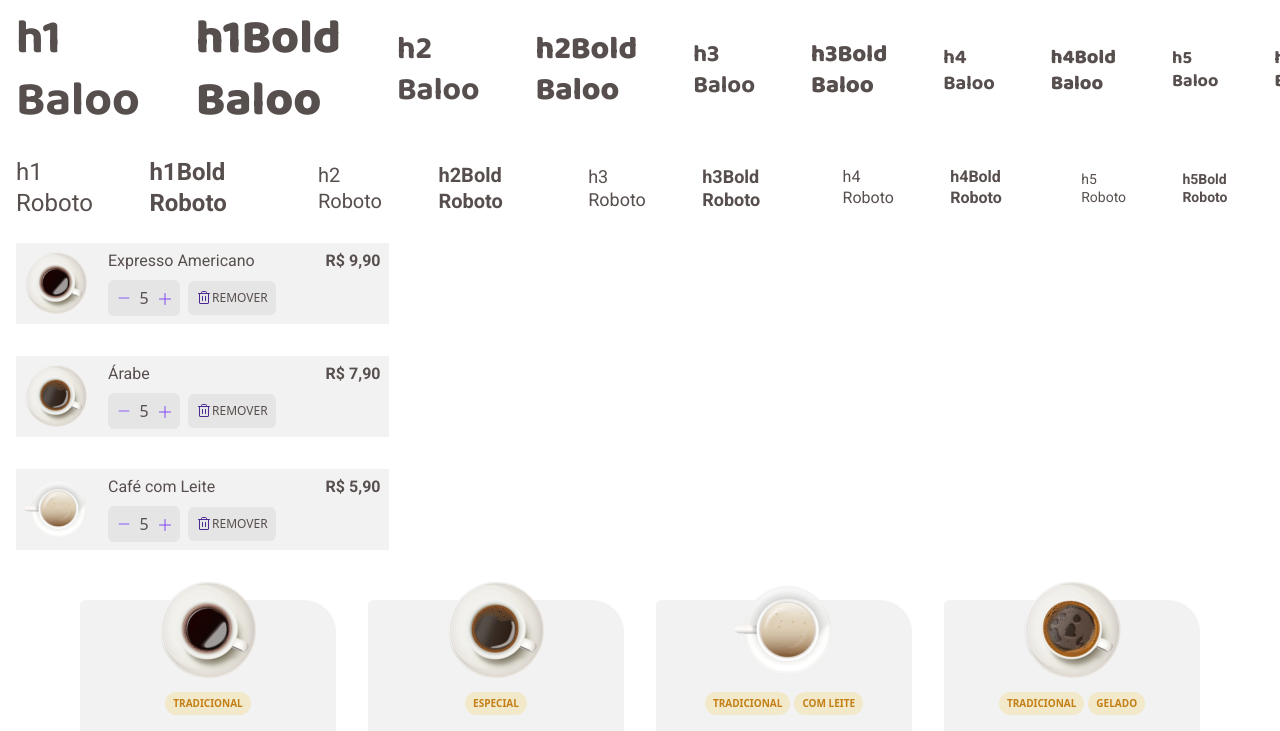
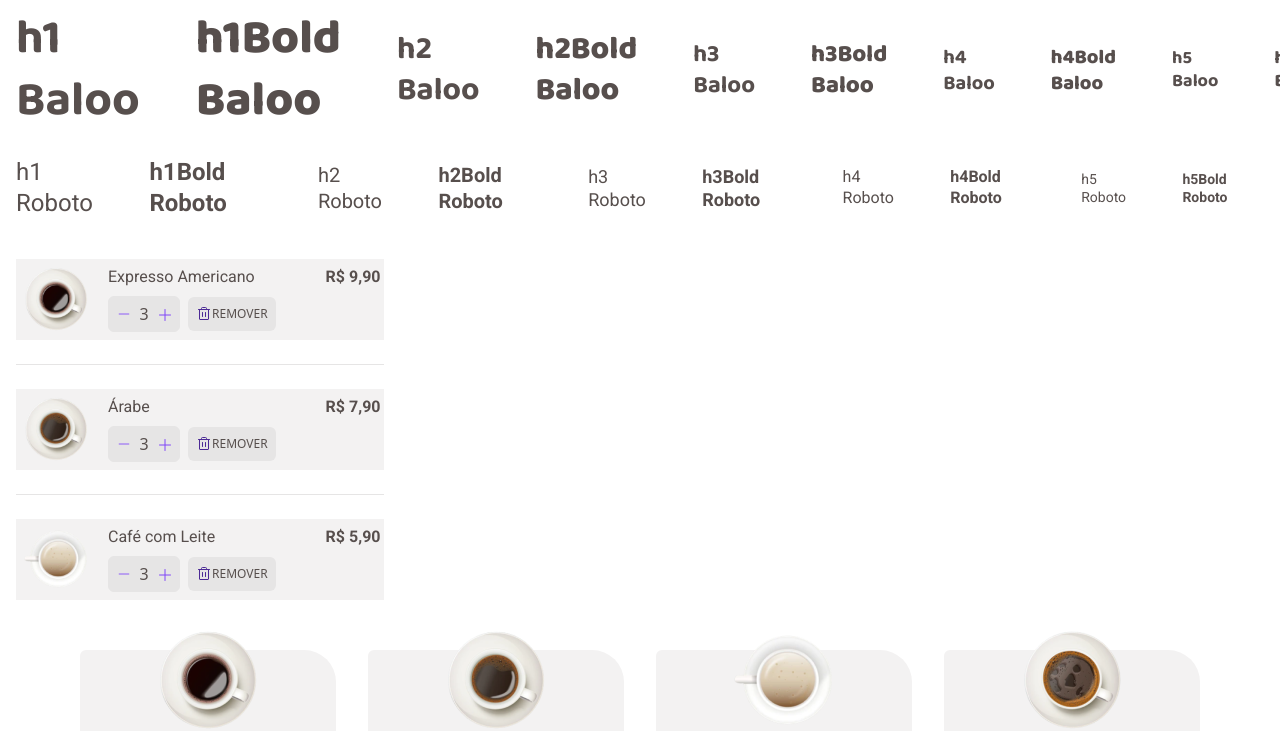
Before and after one commit to alex-britto/PDCoffe, a React (Vite) app: page / in a window 1280 px wide. Shown: the part 438-1169 px from the top of the page. Built offline with nearby package versions, Linux system fonts and the light colour scheme; data requests are answered from the project's data file.

Commit message:
feature: create CartList component

```diff
--- a/src/App.tsx
+++ b/src/App.tsx
@@ -10,6 +10,7 @@ import styled, { ThemeProvider } from "styled-components"
 import {
   Button,
   CartItem,
+  CartList,
   CatalogItem,
   CatalogList,
   NumberInput,
@@ -163,7 +164,7 @@ function App() {
           </Typography>
         </div>
 
-        <div className="flex w-full gap-10 items-center mt-6">
+        <div className="flex w-full gap-10 items-center mt-6 mb-10">
           <Typography family="text" variant="h1" className="mr-4">
             h1 Roboto
           </Typography>
@@ -197,11 +198,11 @@ function App() {
         </div>
 
         {coffeeList && (
-          <div className="flex flex-col items-start w-full gap-8 mt-6">
-            <CartItem coffee={coffeeList[0]} minQuantity={5} maxQuantity={10} />
-            <CartItem coffee={coffeeList[1]} minQuantity={5} maxQuantity={10} />
-            <CartItem coffee={coffeeList[2]} minQuantity={5} maxQuantity={10} />
-          </div>
+          <CartList
+            list={coffeeList.slice(0, 3)}
+            minQuantity={3}
+            maxQuantity={10}
+          />
         )}
 
         {isLoading ? (
--- a/src/components/CartItem/CartItem.tsx
+++ b/src/components/CartItem/CartItem.tsx
@@ -33,7 +33,8 @@ export const CartItem = ({
   const { title, id, imageUrl, price } = coffee || []
 
   return (
-    <Container {...props}>
+    <Container>
+      <Content {...props}>
         <img src={imageUrl} alt={title} />
 
         <InfoContainer>
@@ -60,11 +61,17 @@ export const CartItem = ({
         >
           {handleConvertPriceToBRL(price)}
         </Typography>
+      </Content>
     </Container>
   )
 }
 
 const Container = styled.div`
+  max-width: 368px;
+  width: 100%;
+`
+
+const Content = styled.div`
   ${({ theme }) => css`
     align-items: flex-start;
     background: ${theme.colors.base.card};
--- /dev/null
+++ b/src/components/CartList/CartList.tsx
@@ -0,0 +1,48 @@
+import styled, { css } from "styled-components"
+import { CartItem } from "../CartItem/CartItem"
+import { CoffeeProps } from "../CatalogItem/CatalogItem"
+
+interface CartListProps extends React.HTMLAttributes<HTMLDivElement> {
+  list: CoffeeProps[]
+  minQuantity?: number
+  maxQuantity?: number
+}
+
+export const CartList = ({
+  list,
+  minQuantity,
+  maxQuantity,
+  ...props
+}: CartListProps) => {
+  return (
+    <CoffeesList {...props}>
+      {list.map((coffee) => (
+        <CartItem
+          key={coffee.id}
+          coffee={coffee}
+          minQuantity={minQuantity}
+          maxQuantity={maxQuantity}
+        />
+      ))}
+    </CoffeesList>
+  )
+}
+
+const CoffeesList = styled.div`
+  ${({ theme }) => css`
+    display: flex;
+    flex-direction: column;
+    width: auto;
+    margin: 0 auto;
+
+    & > div + div {
+      &:before {
+        content: "";
+        display: block;
+        border-top: 1px solid ${theme.colors.base.button};
+        margin-top: 24px;
+        margin-bottom: 24px;
+      }
+    }
+  `}
+`
--- a/src/components/CatalogItem/CatalogItem.tsx
+++ b/src/components/CatalogItem/CatalogItem.tsx
@@ -17,7 +17,7 @@ export interface CoffeeProps {
   tags: string[]
 }
 
-interface CatalogItemProps {
+interface CatalogItemProps extends React.HTMLAttributes<HTMLDivElement> {
   coffee: CoffeeProps
   minQuantity?: number
   maxQuantity?: number
--- a/src/components/CatalogList/CatalogList.tsx
+++ b/src/components/CatalogList/CatalogList.tsx
@@ -1,7 +1,7 @@
 import styled from "styled-components"
 import { CatalogItem, CoffeeProps } from "../CatalogItem/CatalogItem"
 
-interface CatalogListProps {
+interface CatalogListProps extends React.HTMLAttributes<HTMLDivElement> {
   list: CoffeeProps[]
   minQuantity?: number
   maxQuantity?: number
@@ -38,10 +38,12 @@ const CoffeesContainer = styled.div`
   max-width: 1180px;
   padding: 30px;
   margin: 0 auto;
+
   @media (max-width: 768px) {
     grid-template-columns: repeat(2, 1fr);
     gap: 16px;
   }
+
   @media (max-width: 425px) {
     grid-template-columns: repeat(1, 1fr);
     gap: 16px;
--- a/src/components/index.ts
+++ b/src/components/index.ts
@@ -6,5 +6,6 @@ export { SelectableCards } from "./SelectableCards/SelectableCards"
 export { CatalogItem } from "./CatalogItem/CatalogItem"
 export { CatalogList } from "./CatalogList/CatalogList"
 export { CartItem } from "./CartItem/CartItem"
+export { CartList } from "./CartList/CartList"
 export { Status } from "./Status/Status"
 export { Typography } from "./Typography/Typography"
```
Lines whose indentation alone changed are shown as unchanged.
